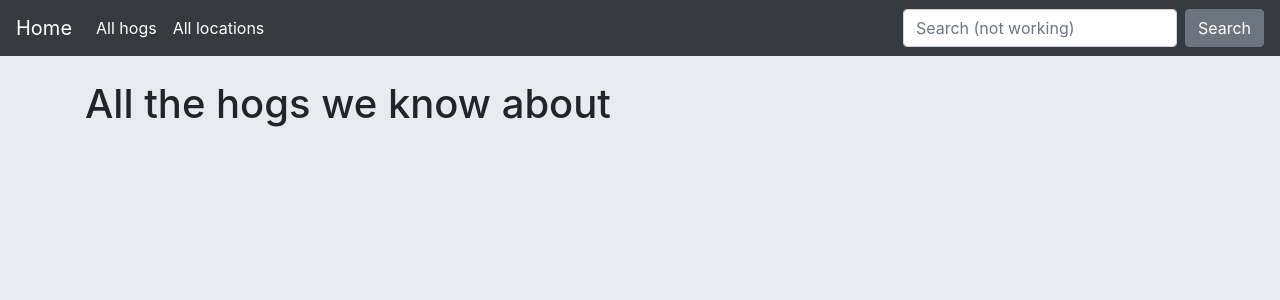
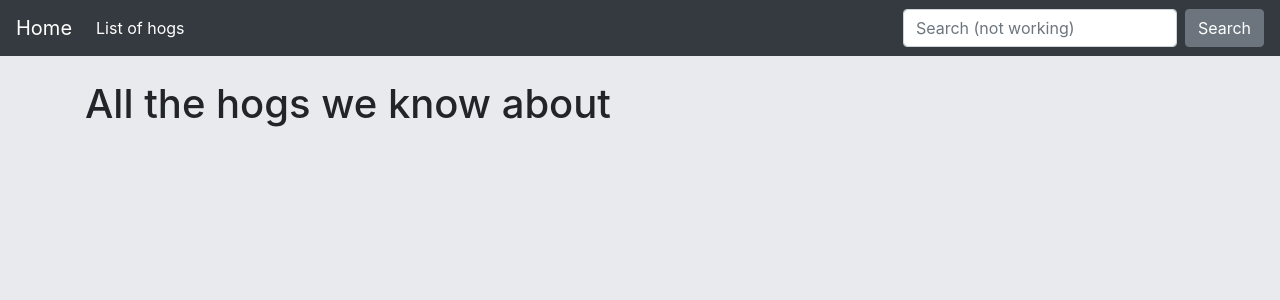
Before and after one commit to tech4nature/hogapp, a Django app: page /hogs/ in a window 1280 px wide. Shown: the top 300 px of the page. Run offline with Django 3.2, Linux system fonts and the light colour scheme; data that the repository does not hold is empty; some libraries are stand-ins or nearby versions.

Commit message:
Remove "all locations" nav
It's now the home page

```diff
--- a/hog/frontend/templates/_base.html
+++ b/hog/frontend/templates/_base.html
@@ -83,10 +83,7 @@
   <div class="collapse navbar-collapse" id="navbarsExampleDefault">
     <ul class="navbar-nav mr-auto">
       <li class="nav-item active">
-        <a class="nav-link" href="{% url 'hogs' %}">All hogs</a>
-      </li>
-      <li class="nav-item active">
-        <a class="nav-link" href="{% url 'locations' %}">All locations</a>
+        <a class="nav-link" href="{% url 'hogs' %}">List of hogs</a>
       </li>
     </ul>
     <form class="form-inline my-2 my-lg-0">
```
